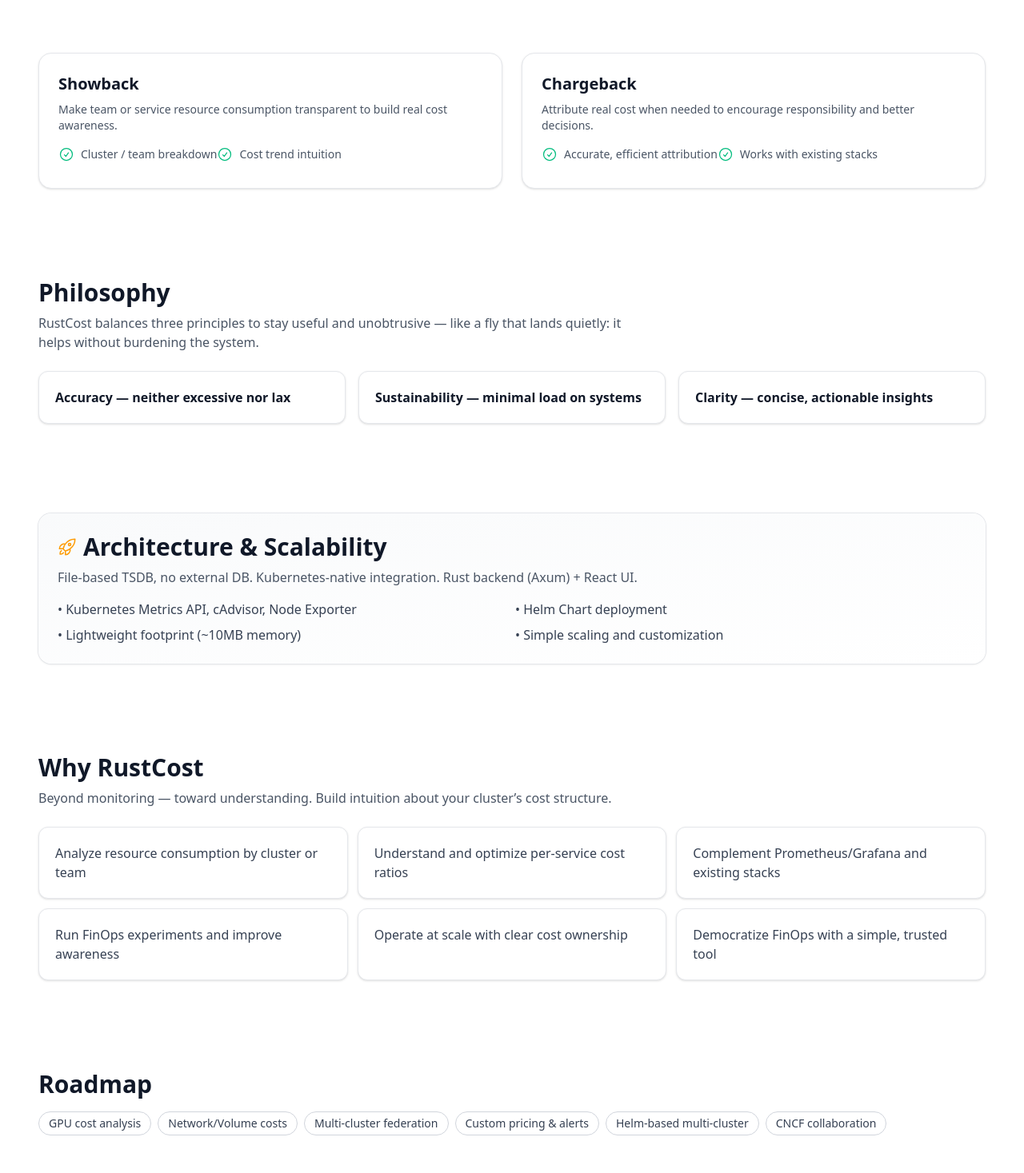
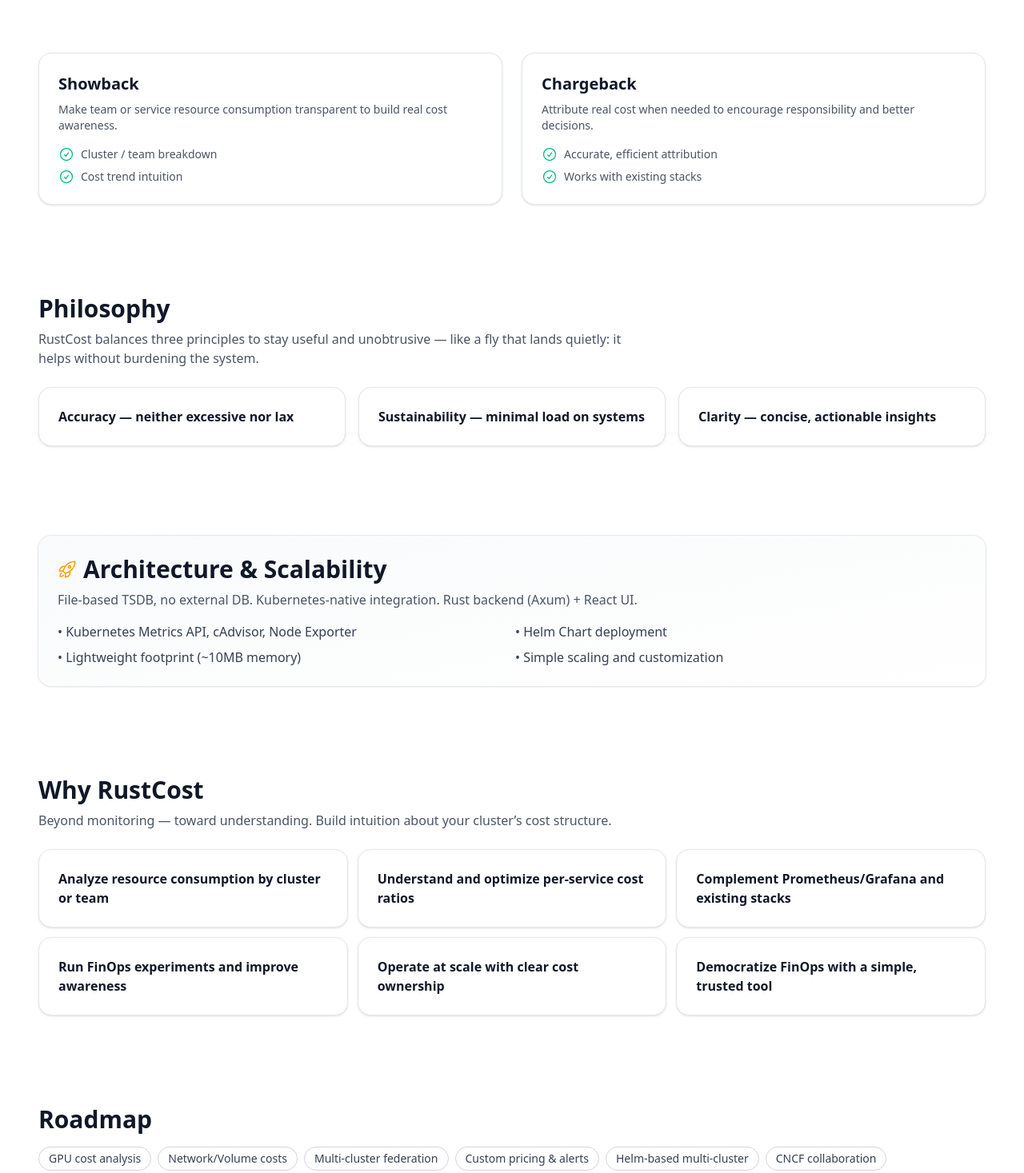
Before and after one commit to rustcost/rustcost-landing, a React (Vite) app: page /1/ in a window 1280 px wide. Shown: the part 1260-2727 px from the top of the page at 80% size. Built offline with nearby package versions, Linux system fonts and the light colour scheme; no server answers.

Commit message:
refactor: update Card component to support proper className merging using tailwind-merge

```diff
--- a/package.json
+++ b/package.json
@@ -21,6 +21,7 @@
     "react-markdown": "^10.1.0",
     "react-router-dom": "^7.9.4",
     "remark-gfm": "^4.0.1",
+    "tailwind-merge": "^3.4.0",
     "tailwindcss": "^4.1.16"
   },
   "devDependencies": {
--- a/src/features/marketing/pages/LandingPage.tsx
+++ b/src/features/marketing/pages/LandingPage.tsx
@@ -143,7 +143,7 @@
             description="Make team or service resource consumption transparent to build real cost awareness."
             descriptionClassName="mt-2 text-gray-600 dark:text-gray-300"
           >
-            <ul className="mt-4 space-y-2 text-sm text-gray-600 dark:text-gray-300">
+            <ul className="mt-4 space-y-2 text-sm text-gray-600 dark:text-gray-300 flex flex-col">
               <li className="inline-flex items-center gap-2">
                 <CheckCircleIcon className="h-5 w-5 text-emerald-500" /> Cluster
                 / team breakdown
@@ -160,7 +160,7 @@
             description="Attribute real cost when needed to encourage responsibility and better decisions."
             descriptionClassName="mt-2 text-gray-600 dark:text-gray-300"
           >
-            <ul className="mt-4 space-y-2 text-sm text-gray-600 dark:text-gray-300">
+            <ul className="mt-4 space-y-2 text-sm text-gray-600 dark:text-gray-300 flex flex-col">
               <li className="inline-flex items-center gap-2">
                 <CheckCircleIcon className="h-5 w-5 text-emerald-500" />{" "}
                 Accurate, efficient attribution
@@ -188,15 +188,8 @@
             "Accuracy — neither excessive nor lax",
             "Sustainability — minimal load on systems",
             "Clarity — concise, actionable insights",
-          ].map((txt) => (
-            <div
-              key={txt}
-              className="rounded-xl border border-gray-200 bg-white p-5 shadow-sm dark:border-gray-800 dark:bg-gray-900"
-            >
-              <p className="font-semibold text-gray-900 dark:text-white">
-                {txt}
-              </p>
-            </div>
+          ].map((text) => (
+            <Card key={text} title={text} titleClassName={"text-base"} />
           ))}
         </div>
       </section>
@@ -240,13 +233,8 @@
             "Run FinOps experiments and improve awareness",
             "Operate at scale with clear cost ownership",
             "Democratize FinOps with a simple, trusted tool",
-          ].map((item) => (
-            <div
-              key={item}
-              className="rounded-xl border border-gray-200 bg-white p-5 shadow-sm dark:border-gray-800 dark:bg-gray-900"
-            >
-              {item}
-            </div>
+          ].map((text) => (
+            <Card key={text} title={text} titleClassName={"text-base"} />
           ))}
         </div>
       </section>
--- a/src/shared/components/Card.tsx
+++ b/src/shared/components/Card.tsx
@@ -1,4 +1,5 @@
 import type { ElementType, ReactNode } from "react";
+import { twMerge } from "tailwind-merge";
 
 type IconComponent = ElementType<{ className?: string }>;
 
@@ -23,7 +24,7 @@
 const baseDescriptionClasses = "mt-1 text-sm text-gray-600 dark:text-gray-300";
 
 const mergeClasses = (...classes: Array<string | undefined>) =>
-  classes.filter(Boolean).join(" ");
+  twMerge(classes.filter(Boolean).join(" "));
 
 export default function Card({
   title,
@@ -46,7 +47,9 @@
         </div>
       ) : null}
 
-      <h3 className={mergeClasses(baseTitleClasses, titleClassName)}>{title}</h3>
+      <h3 className={mergeClasses(baseTitleClasses, titleClassName)}>
+        {title}
+      </h3>
 
       {description ? (
         <p
```
Also changed, not shown: 1 other file (tests, documents, lock files or other folders).
